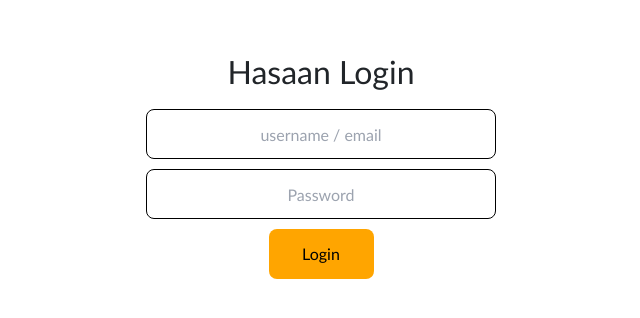
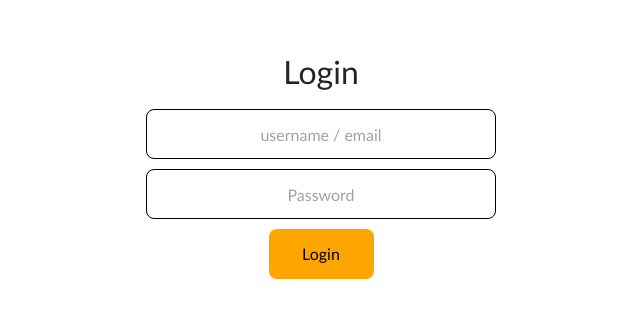
Before and after one commit to hafiz-jazim-farjad/Accounting-Software, a React (Create React App) app: page /Login in a window 1280 px wide. Shown: the part 234-552 px from the top of the page, without its empty margins (319-959 px from the left). Built offline with nearby package versions, Linux system fonts and the light colour scheme; no server answers.

Commit message:
Update Login.jsx

```diff
--- a/src/Pages/Login/Login.jsx
+++ b/src/Pages/Login/Login.jsx
@@ -44,7 +44,7 @@ const ToSignup = ()=>{
         <main class="main">
             <div style={{display:'flex' , justifyContent:'center' , alignItems:'center' , flexDirection:'column' , rowGap:'10px'}}>
 
-            <h2>Hasaan Login</h2>
+            <h2>Login</h2>
             <input type="text" name="user" id="user" placeholder="username / email" autofocus class="LoginInputs" onChange={(e) => setEmail(e.target.value)} />
             <input type="password" name="Password" id="Password" placeholder="Password" class="LoginInputs" onChange={(e) => setPassword(e.target.value)} />
             <button type="submit" onClick={LoginUser} id="submit" > Login </button>
```
